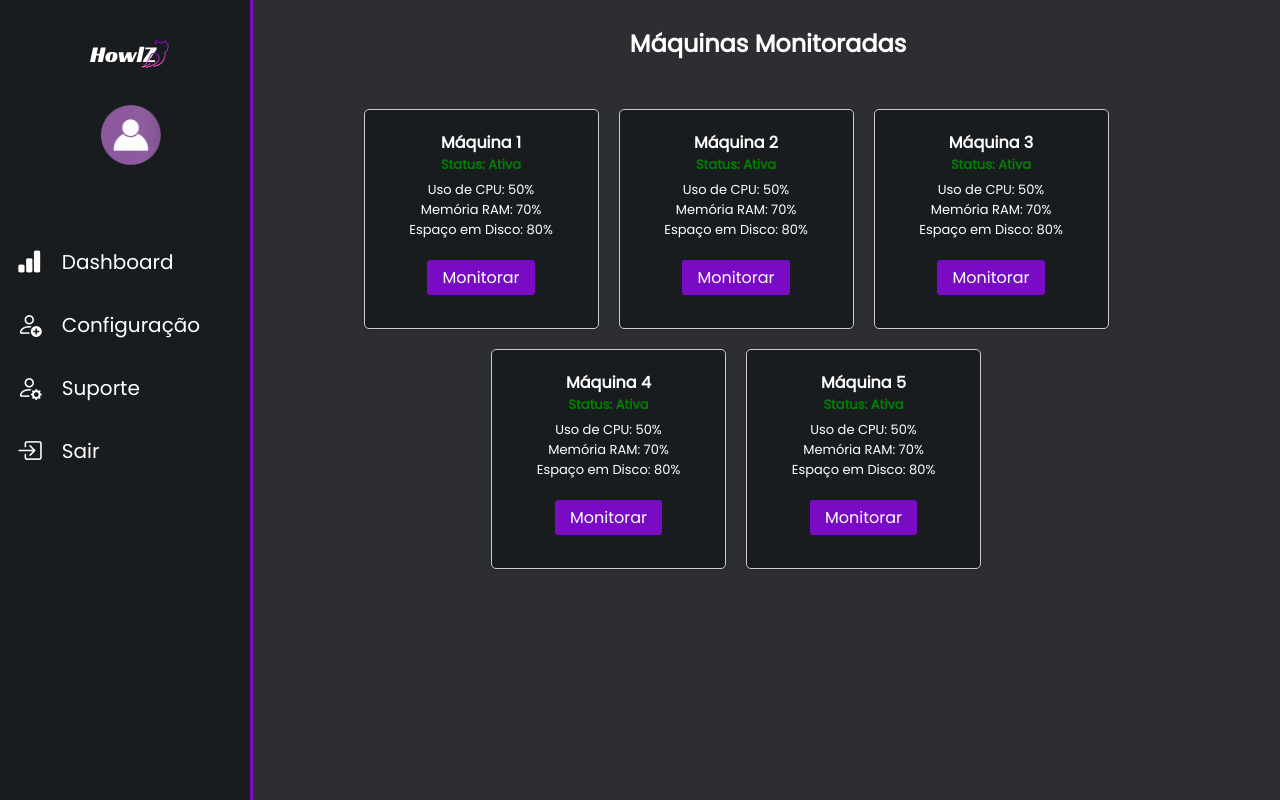
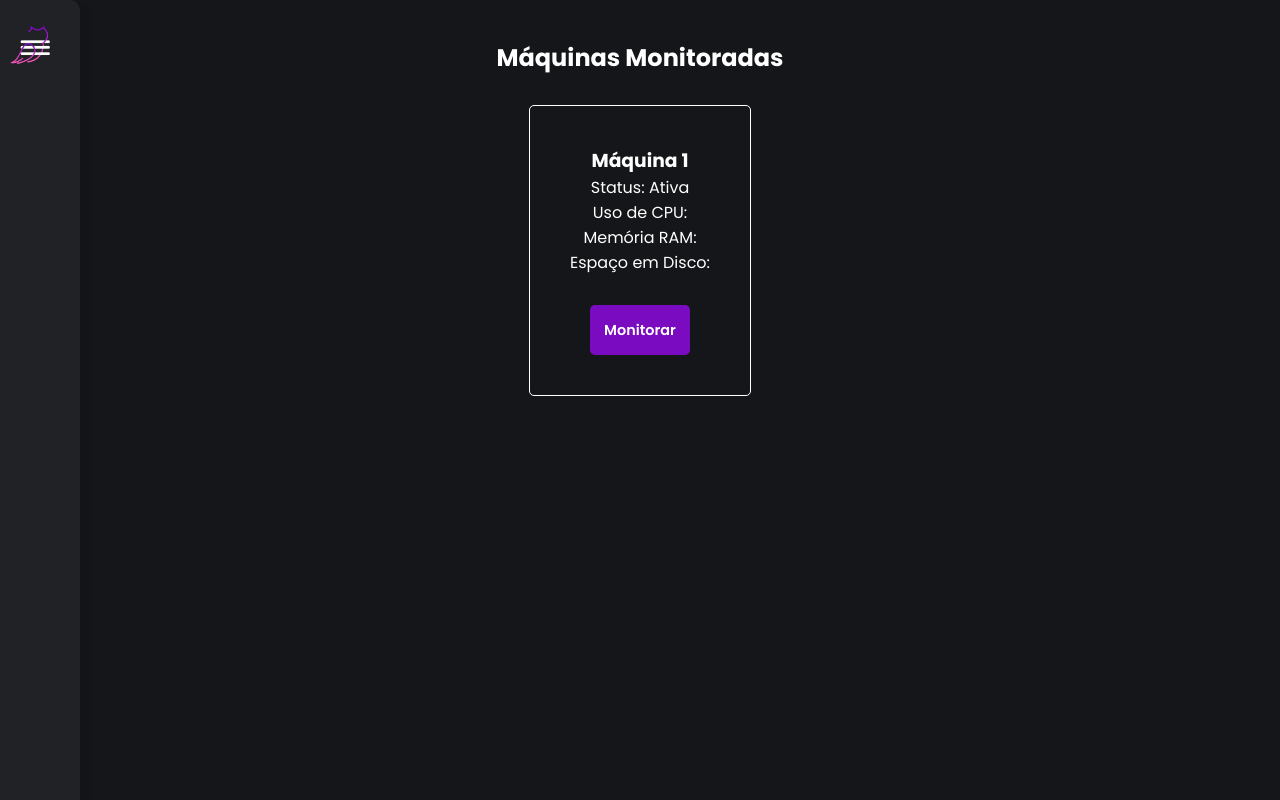
Before and after one commit to limataty/HowlZ, a website: page site/public/dashboard/dashboard.html in a window 1280 px wide. Drawn offline with nearby package versions, Linux system fonts and the light colour scheme.

Commit message:
ajustei na dashboard - dash & maquina

```diff
--- a/site/public/assets/css/dashboard.css
+++ b/site/public/assets/css/dashboard.css
@@ -1,183 +1,157 @@
+@import url('https://fonts.googleapis.com/css2?family=Oswald:wght@200;300;400;500;600;700&family=Poppins:ital,wght@0,100;0,200;0,300;0,400;0,500;0,600;0,700;0,800;0,900;1,100;1,200;1,300;1,400;1,500;1,600;1,700;1,800;1,900&display=swap');
+
 *{
+    font-family: 'Poppins';
     margin: 0;
     padding: 0;
-    text-align: center;
-    box-sizing: border-box;
-    font-family: 'Poppins', sans-serif;
 }
 
 body{
-    height: 100vh;
-    background-color: #2c2e31;
+    background-color: #141619;
 }
 
-nav.menu-lateral{
-    width: 250px;
-    height: 100%;
-    background-color: #191C1F;
-    padding: 40px 0 40px 1%;
-    box-shadow: 3px 0 0 #7A0BC0;
+/* Estilos para o ícone do menu hamburguer */
+
+.content h2{
+    margin: 20px 0 30px;
+}
+
+.botao-menu {
+    display: flex;
+    justify-content: flex-end;
+    cursor: pointer;
+    z-index: 1000;
+}
+
+.botao-menu img{
+    width: 50px;
+}
+
+.bar {
+    width: 30px;
+    height: 3px;
+    margin: 6px 0;
+    transition: 0.4s;
+}
+
+.texto{
+    display: flex;
+    justify-content: center;
+    align-items: center;
+    border-radius: 10px;
+    background-color: #ffffff1c;
+    height: 50px;
+    width: 150px;
+	transition: all .3s ease-in-out;
+}
+
+.texto:hover{
+    background-color: #ffffff46;
+}
+
+
+ul{
+    display: flex;
+    flex-direction: column;
+    justify-content: center;
+    align-items: center;
+    gap: 50px 0 0;
+}
+
+/* Estilos para o menu lateral */
+.menu-lateral {
     position: fixed;
     top: 0;
-    left: 0;
-    overflow: hidden;
-    transition: .2s;
-}
-
-.logo img{
-  width: 90px;
-  margin-left: 3%;
-  margin-bottom: 5%;
+    left: -260px; /* Inicialmente, o menu fica completamente fora da tela */
+    width: 300px;
+    height: 100%;
+    background-color: #202225;
+    border-radius: 10px;
+    color: #fff;
+    padding: 20px;
+    transition: 0.3s;
+    z-index: 900;
+    box-shadow: 10px 5px 5px rgba(0, 0, 0, 0.075);
 }
 
 .usuario{
     color: #fff;
     text-align: center;
+    padding: 80px 0 0;
 }
 
 .usuario img{
-    width: 60px;
-    height: 60px;
-    margin-bottom: 2%;
-    margin-top: 3%;
+    width: 85px;
 }
 
-.btn-expandir{
-    width: 100%;
-    padding-left: 30px;
+/* ... Outros estilos ... */
+
+/* Estilos para mostrar o menu quando o ícone do hamburguer é clicado */
+.ver-menu {
+    left: 0;
 }
 
-.usuario .icone-usuario{
-    align-items: center;
-    align-self: center;
-    align-content: center;
+.menu-lateral ul {
+    list-style: none;
+    padding: 0;
 }
 
-.btn-expandir > i{
-    color: #fff;
-    font-size: 5px;
-    cursor: pointer;
+.menu-lateral li {
+    margin: 10px 0;
 }
 
-ul{
-    height: 100%;
-    list-style-type: none;
-    margin-top: 25%;
+.menu-lateral a {
+    text-decoration: none;
+    color: #fff;
+    font-size: 16px;
 }
 
-ul li.item-menu{
-    transition: 1s;
+.ver-menu {
+    left: 0;
 }
 
-ul li.item-menu:hover{
-    background-color: #7A0BC0;
+.content {
+    color: #fff;
+    display: flex;
+    flex-direction: column;
+    align-items: center;
+    padding: 20px;
+    transition: 0.3s;
 }
 
-ul li.item-menu a{
-    color: #fff;
-    text-decoration: none;
-    font-size: 20px;
-    padding: 6px 4px;
+.container{
     display: flex;
-    margin-bottom: 10px;
-    line-height: 40px;
-}
-
-ul li.item-menu a .texto{
-    margin-left: 20px;
-}
-
-ul li.item-menu a .icone > i{
-    font-size: 25px;
-}
-
-
-
-/*maquinas*/
-.titulo{
-    padding-top: 2%;
-    padding-left: 20%;
-    color: #fff;
-}
-
-.container {
-    display: flex;
-    flex-wrap: wrap;
+    flex-direction: row;
+    width: 80%;
     justify-content: center;
     align-items: center;
-    max-width: 1000px;
-    margin: 0 auto;
-    background-color: #2c2e31;
-    padding-left: 15%;
-    padding-top: 3%;
 }
 
 .maquina{
-    width: 235px;
-    height: 220px;
-    padding: 20px;
-    margin: 10px;
-    background-color: #191C1F;
-    border: 1px solid #ccc;
+    display: flex;
+    flex-direction: column;
+    justify-content: center;
+    align-items: center;
+    border: solid 1px #fff;
+    padding: 40px 40px;
     border-radius: 5px;
-    box-shadow: 0 2px 4px rgba(0, 0, 0, 0.1);
-    text-align: center;
 }
 
-.maquina p{
+.maquina button{
+    margin: 30px 0 0;
+    background-color: #7A0BC0;
     color: #fff;
-    font-size:small;
+    border: none;
+    height: 50px;
+    width: 100px;
+    font-size: .9em;
+    border-radius: 5px;
+    font-weight: 600;
+    cursor: pointer;
+    transition: all .2s;
 }
 
-.maquina h4{
-    color: #fff;
+.maquina button:hover{
+    filter: brightness(56%)
+
 }
-
-.maquina:hover {
-    border: 1px solid #7A0BC0;
-}
-
-h1 {
-    font-size: 20px;
-    color: #fff;
-}
-
-.status {
-    font-weight: bold;
-    margin-bottom: 5px;
-}
-
-.status.ativa {
-    color: green;
-}
-
-.status.inativa{
-    color: red;
-}
-
-.status.manutencao {
-    color: orange;
-}
-
-select {
-    width: 100%;
-    padding: 10px;
-    border: 1px solid #ccc;
-    border-radius: 5px;
-    font-size: 16px;
-}
-
-button {
-    margin-top: 20px;
-    padding: 5px 15px;
-    background-color: #7a0bc5;
-    color: #fff;
-    border: none;
-    border-radius: 3px;
-    cursor: pointer;
-    font-size: 16px;
-}
-
-.maquina button:hover {
-    background-color: #270082;
-}
--- /dev/null
+++ b/site/public/assets/css/maquina.css
@@ -0,0 +1,127 @@
+@import url('https://fonts.googleapis.com/css2?family=Oswald:wght@200;300;400;500;600;700&family=Poppins:ital,wght@0,100;0,200;0,300;0,400;0,500;0,600;0,700;0,800;0,900;1,100;1,200;1,300;1,400;1,500;1,600;1,700;1,800;1,900&display=swap');
+
+*{
+    font-family: 'Poppins';
+    margin: 0;
+    padding: 0;
+}
+
+body{
+    background-color: #141619;
+}
+
+/* Estilos para o ícone do menu hamburguer */
+
+
+
+.botao-menu {
+    display: flex;
+    justify-content: flex-end;
+    cursor: pointer;
+    z-index: 1000;
+}
+
+.botao-menu img{
+    width: 50px;
+}
+
+.bar {
+    width: 30px;
+    height: 3px;
+    margin: 6px 0;
+    transition: 0.4s;
+}
+
+.texto{
+    display: flex;
+    justify-content: center;
+    align-items: center;
+    border-radius: 10px;
+    background-color: #ffffff1c;
+    height: 50px;
+    width: 150px;
+	transition: all .3s ease-in-out;
+}
+
+.texto:hover{
+    background-color: #ffffff46;
+}
+
+
+ul{
+    display: flex;
+    flex-direction: column;
+    justify-content: center;
+    align-items: center;
+    gap: 50px 0 0;
+}
+
+/* Estilos para o menu lateral */
+.menu-lateral {
+    position: fixed;
+    top: 0;
+    left: -260px; /* Inicialmente, o menu fica completamente fora da tela */
+    width: 300px;
+    height: 100%;
+    background-color: #202225;
+    border-radius: 10px;
+    color: #fff;
+    padding: 20px;
+    transition: 0.3s;
+    z-index: 900;
+    box-shadow: 10px 5px 5px rgba(0, 0, 0, 0.075);
+}
+
+.usuario{
+    color: #fff;
+    text-align: center;
+    padding: 80px 0 0;
+}
+
+.usuario img{
+    width: 85px;
+}
+
+
+/* Estilos para mostrar o menu quando o ícone do hamburguer é clicado */
+.ver-menu {
+    left: 0;
+}
+
+.menu-lateral ul {
+    list-style: none;
+    padding: 0;
+}
+
+.menu-lateral li {
+    margin: 10px 0;
+}
+
+.menu-lateral a {
+    text-decoration: none;
+    color: #fff;
+    font-size: 16px;
+}
+
+.ver-menu {
+    left: 0;
+}
+
+.conteudo{
+    display: flex;
+    color: #fff;
+    justify-content: center;
+    align-items: center;
+    flex-direction: column;
+}
+
+.titulo{
+    display: flex;
+    justify-content: center;
+    align-items: center;
+    border-radius: 5px;
+    color: #fff;
+    width: 200px;
+    height: 60px;
+    background-color: #7A0BC0;
+}
--- a/site/public/dashboard/dashboard.html
+++ b/site/public/dashboard/dashboard.html
@@ -1,17 +1,17 @@
 <!DOCTYPE html>
-<html lang="en">
+<html lang="pt">
+
 <head>
     <meta charset="UTF-8">
     <meta name="viewport" content="width=device-width, initial-scale=1.0">
-    <link rel="stylesheet" href="https://cdn.jsdelivr.net/npm/bootstrap-icons@1.11.1/font/bootstrap-icons.css">
-    <link rel="stylesheet" href="../assets/css/dashboard.css">
-    <link href='https://fonts.googleapis.com/css?family=Poppins' rel='stylesheet'>
-    <title>Dashboard | Howlz</title>
+    <link rel="stylesheet" type="text/css" href="../assets/css/dashboard.css">
+    <link rel="website icon" href="../assets/icon/owl.svg" />
 </head>
+
 <body>
-    <nav class="menu-lateral">
-        <div class="logo">
-            <img src="../assets/icon/logoHowlZ (1).svg" alt="">
+    <nav class="menu-lateral" id="menuLateral">
+        <div class="botao-menu" onclick="botaoMenu()">
+            <img src="../assets/img/menu-hamburguer.png" alt="">
         </div>
 
         <div class="usuario">
@@ -24,7 +24,7 @@
             <li class="item-menu">
                 <a href="./dashboard.html">
                     <span class="icone"><i class="bi bi-bar-chart-fill"></i></span>
-                   <span class="texto">Dashboard</span>
+                    <span class="texto">Computadores</span>
                 </a>
             </li>
             <li class="item-menu">
@@ -47,54 +47,42 @@
             </li>
 
         </ul>
+
     </nav>
-
-    <div class="titulo"><h2>Máquinas Monitoradas</h2></div>
+    <div class="content">
+        <h2>Máquinas Monitoradas</h2>
         <div class="container">
             <div class="maquina">
-            <h4>Máquina 1</h4>
+                <h3>Máquina 1</h3>
                 <p class="status ativa">Status: Ativa</p>
-            <p>Uso de CPU: 50%</p>
-            <p>Memória RAM: 70%</p>
-            <p>Espaço em Disco: 80%</p>
-            <a href="../dashboard/maquina1.html"><button>Monitorar</button></a>
-        </div>
-        <div class="maquina">
-            <h4>Máquina 2</h4>
-            <p class="status ativa">Status: Ativa</p>
-            <p>Uso de CPU: 50%</p>
-            <p>Memória RAM: 70%</p>
-            <p>Espaço em Disco: 80%</p>
-            <button>Monitorar</button>
-        </div>
-        <div class="maquina">
-            <h4>Máquina 3</h4>
-            <p class="status ativa">Status: Ativa</p>
-            <p>Uso de CPU: 50%</p>
-            <p>Memória RAM: 70%</p>
-            <p>Espaço em Disco: 80%</p>
-            <button>Monitorar</button>
-        </div>
-        <div class="maquina">
-            <h4>Máquina 4</h4>
-            <p class="status ativa">Status: Ativa</p>
-            <p>Uso de CPU: 50%</p>
-            <p>Memória RAM: 70%</p>
-            <p>Espaço em Disco: 80%</p>
-            <button>Monitorar</button>
-        </div>
-        <div class="maquina">
-            <h4>Máquina 5</h4>
-            <p class="status ativa">Status: Ativa</p>
-            <p>Uso de CPU: 50%</p>
-            <p>Memória RAM: 70%</p>
-            <p>Espaço em Disco: 80%</p>
-            <button>Monitorar</button>
+                <p>Uso de CPU: </p>
+                <p>Memória RAM: </p>
+                <p>Espaço em Disco: </p>
+                <a href="../dashboard/maquina.html"><button>Monitorar</button></a>
             </div>
         </div>
-</body>
-</html>
+    </div>
     <script>
+
+//função para quebrar linha das maquinas
+        for (let i = 0; i < array.length; i++) {
+            const element = array[i];
+            if (i % 5 == 0){
+
+            }
+        }
+
+        function botaoMenu() {
+            var menuLateral = document.getElementById("menuLateral");
+            var botaoMenuImg = document.getElementById("botaoMenuImg");
+
+            menuLateral.classList.toggle("ver-menu");
+            botaoMenuImg.style.display = menuLateral.classList.contains("ver-menu") ? "none" : "block";
+
+            var content = document.querySelector(".content");
+            content.classList.toggle("content-shift");
+        }
+
         var nomeDaEmpresa = sessionStorage.getItem("NOME_EMPRESA");
         document.getElementById("nomeDaEmpresa").innerHTML = nomeDaEmpresa;
 
@@ -109,3 +97,6 @@
         }
 
     </script>
+</body>
+
+</html>
```
Also changed, not shown: site/public/assets/css/maquina1.css (deleted, +0 -117 lines), site/public/dashboard/maquina.html (added, +87 -0 lines), site/public/assets/img/menu-hamburguer.png (added), 1 other file. Lines whose indentation alone changed are shown as unchanged.
